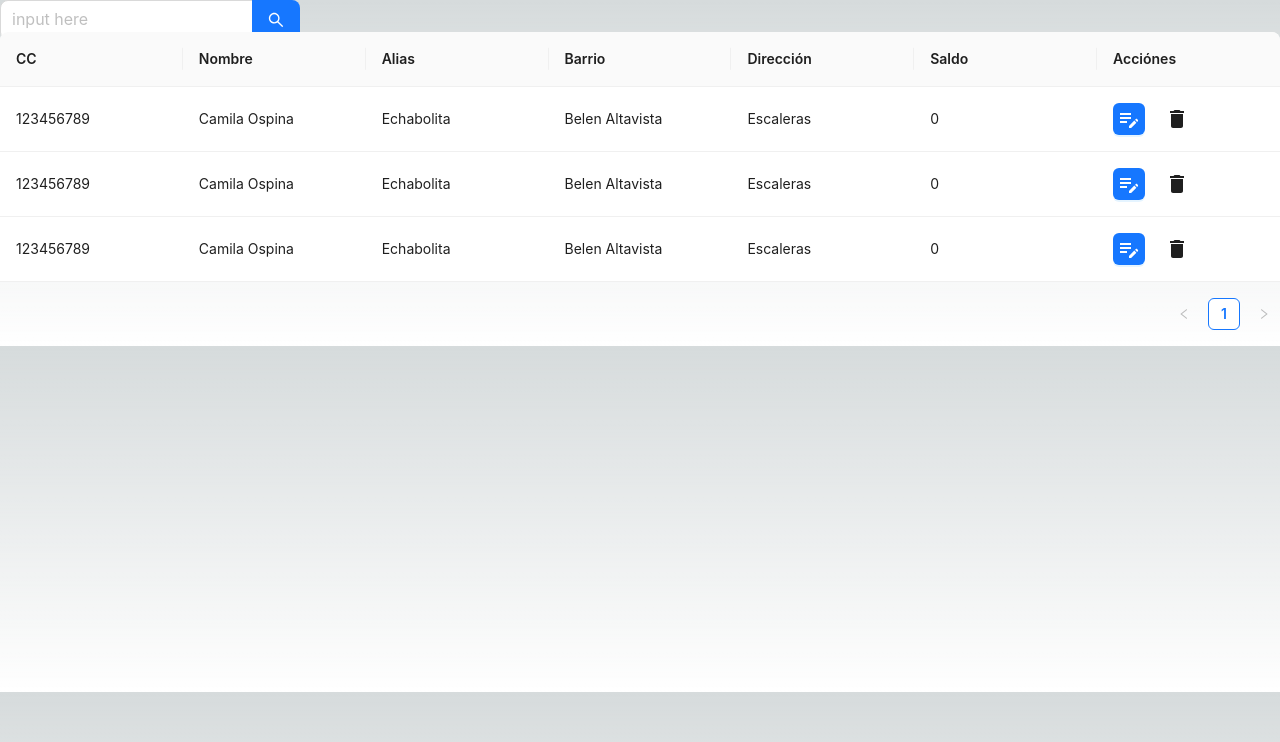
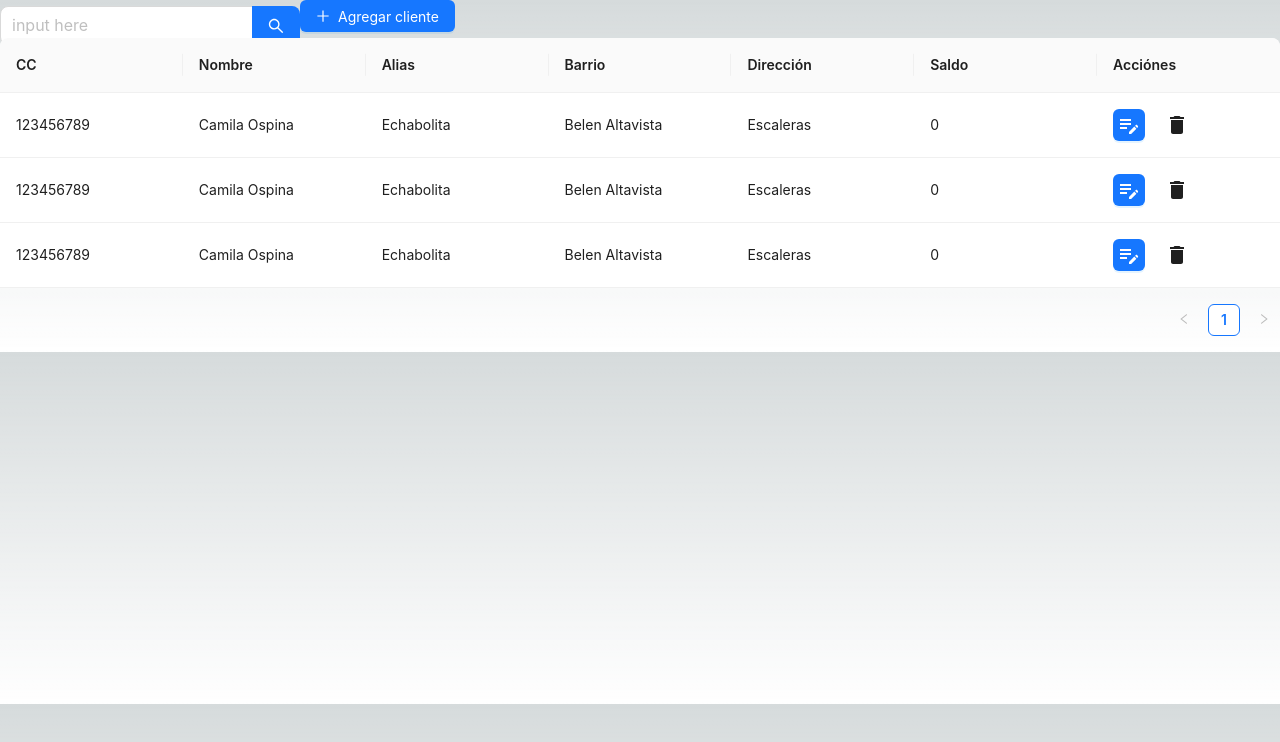
Before and after one commit to dalvarez082/service_pos_app, a Next.js app: page /Client in a window 1280 px wide. Shown: the top 742 px of the page. Built offline with nearby package versions, Linux system fonts and the light colour scheme.

Commit message:
Adiciónn 2 de componente en la pagina client

```diff
--- a/src/pages/Client.jsx
+++ b/src/pages/Client.jsx
@@ -1,6 +1,8 @@
 import React from 'react';
 import Table_info from './Components/Table_info';
 import Search_info from './Components/Search_info';
+import Add_info from './Components/Add_info';
+
 
 const Client = () => {
   return (
@@ -8,8 +10,9 @@ const Client = () => {
     <div>
 
       <div>
+
         <Search_info></Search_info>
-
+        <Add_info></Add_info>
       </div>
 
 
```
